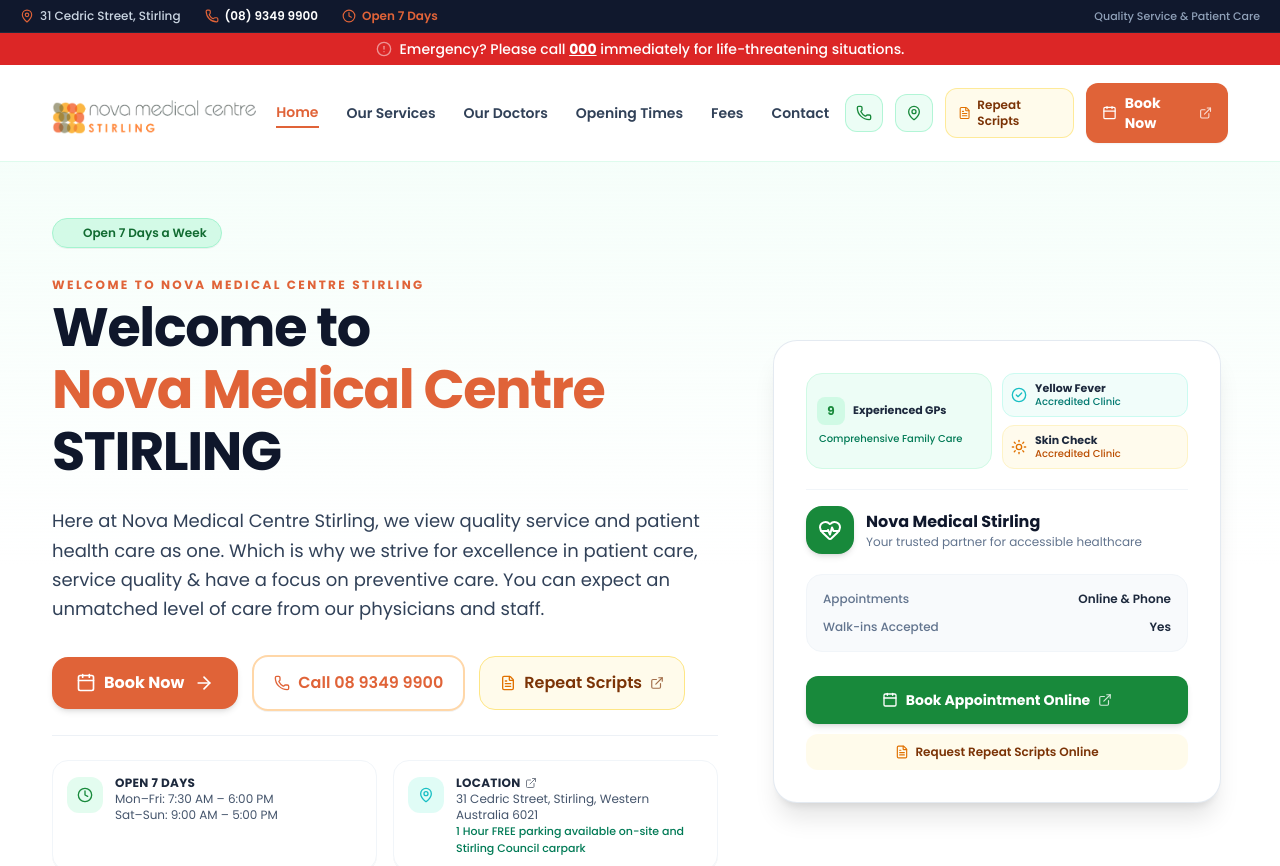
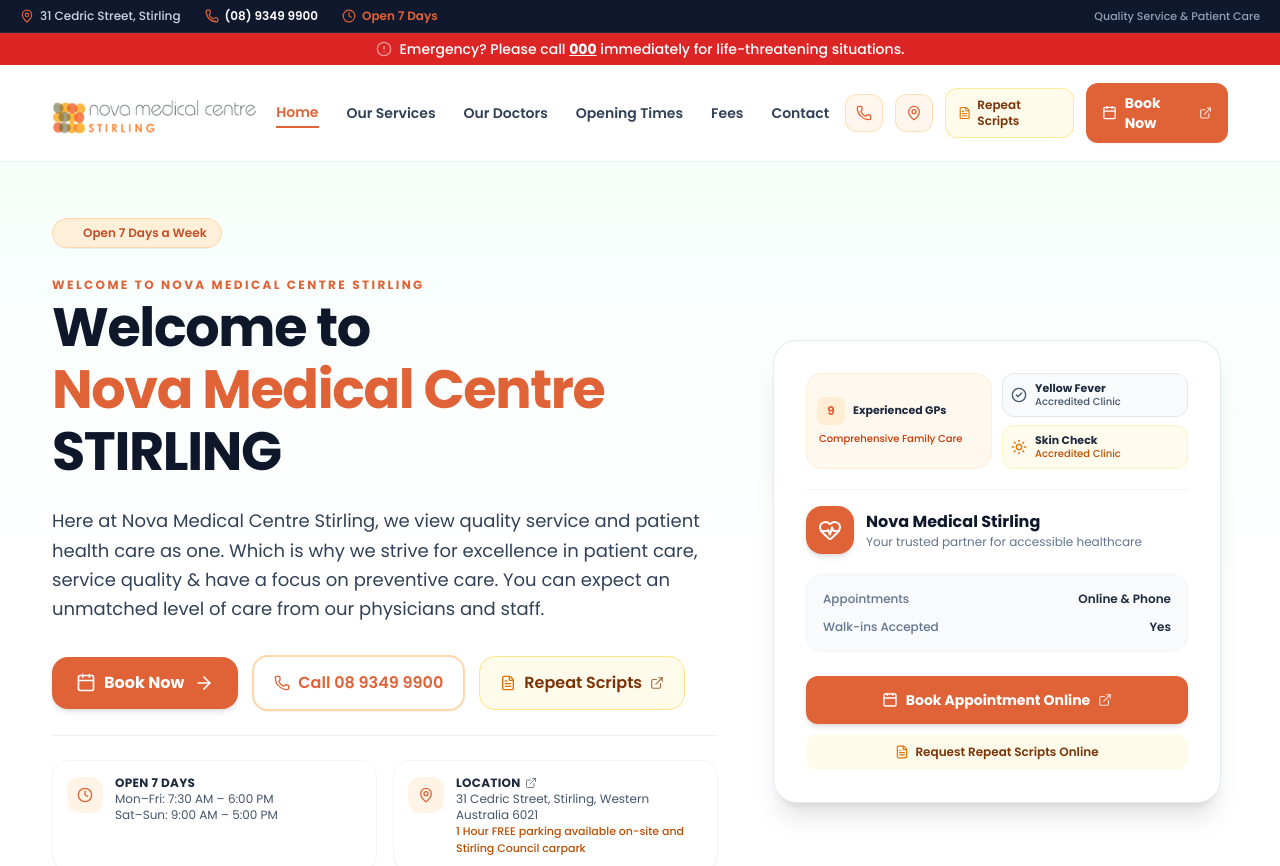
Before and after one commit to arrowheaddigitalagency-cmyk/novamedical, a Next.js app: page / in a window 1280 px wide. Shown: the top 866 px of the page. Built offline with nearby package versions, Linux system fonts and the light colour scheme.

Commit message:
Remove remaining green background & icon styles from header/hero and ensure strict single line layout

```diff
--- a/src/components/layout/Header.tsx
+++ b/src/components/layout/Header.tsx
@@ -98,7 +98,7 @@ export default function Header() {
               {/* Phone Icon Button ONLY */}
               <a
                 href={`tel:${CLINIC_INFO.phone.replace(/\s+/g, "")}`}
-                className="p-2.5 bg-emerald-50 hover:bg-emerald-100 text-[#18893B] rounded-xl border border-emerald-200/80 transition-colors group relative"
+                className="p-2.5 bg-orange-50 hover:bg-orange-100 text-[#E06338] rounded-xl border border-orange-200/80 transition-colors group relative"
                 title={`Call ${CLINIC_INFO.phone}`}
                 aria-label={`Call ${CLINIC_INFO.phone}`}
               >
@@ -110,7 +110,7 @@ export default function Header() {
                 href={CLINIC_INFO.googleMapsUrl}
                 target="_blank"
                 rel="noopener noreferrer"
-                className="p-2.5 bg-emerald-50 hover:bg-emerald-100 text-[#18893B] rounded-xl border border-emerald-200/80 transition-colors group relative"
+                className="p-2.5 bg-orange-50 hover:bg-orange-100 text-[#E06338] rounded-xl border border-orange-200/80 transition-colors group relative"
                 title="31 Cedric Street, Stirling, Western Australia 6021 (Open Google Maps)"
                 aria-label="31 Cedric Street, Stirling, Western Australia 6021 (Open Google Maps)"
               >
@@ -155,7 +155,7 @@ export default function Header() {
 
               <a
                 href={`tel:${CLINIC_INFO.phone.replace(/\s+/g, "")}`}
-                className="p-2 sm:p-2.5 bg-emerald-50 text-[#18893B] rounded-xl hover:bg-emerald-100 transition-colors"
+                className="p-2 sm:p-2.5 bg-orange-50 text-[#E06338] rounded-xl hover:bg-orange-100 transition-colors"
                 aria-label="Call clinic"
               >
                 <Phone className="w-5 h-5" />
--- a/src/components/sections/HeroSection.tsx
+++ b/src/components/sections/HeroSection.tsx
@@ -26,8 +26,8 @@ export default function HeroSection() {
       <div className="max-w-[1240px] mx-auto px-4 sm:px-6 lg:px-8">
         {/* Top Status Banner */}
         <div className="flex flex-wrap items-center gap-2.5 mb-6 animate-fadeIn">
-          <span className="inline-flex items-center gap-2 px-3.5 py-1.5 rounded-full text-xs font-semibold bg-emerald-100/90 text-[#116B31] border border-emerald-200 shadow-2xs">
-            <span className="w-2 h-2 rounded-full bg-[#18893B] animate-ping" />
+          <span className="inline-flex items-center gap-2 px-3.5 py-1.5 rounded-full text-xs font-semibold bg-orange-100/90 text-[#C54E26] border border-orange-200 shadow-2xs">
+            <span className="w-2 h-2 rounded-full bg-[#E06338] animate-ping" />
             <span>{HERO_BADGES[0]}</span>
           </span>
         </div>
@@ -84,8 +84,8 @@ export default function HeroSection() {
 
             {/* Bottom Quick Chips */}
             <div className="pt-6 border-t border-slate-200/60 grid grid-cols-1 sm:grid-cols-2 gap-4">
-              <div className="flex items-start gap-3 p-3.5 bg-white/90 rounded-2xl border border-slate-100 shadow-2xs hover:border-emerald-200 transition-all">
-                <div className="p-2.5 bg-emerald-100/60 text-[#18893B] rounded-xl shrink-0 mt-0.5">
+              <div className="flex items-start gap-3 p-3.5 bg-white/90 rounded-2xl border border-slate-100 shadow-2xs hover:border-orange-200 transition-all">
+                <div className="p-2.5 bg-orange-100/60 text-[#E06338] rounded-xl shrink-0 mt-0.5">
                   <Clock className="w-4 h-4" />
                 </div>
                 <div>
@@ -105,20 +105,20 @@ export default function HeroSection() {
                 href={CLINIC_URLS.googleMapsUrl}
                 target="_blank"
                 rel="noopener noreferrer"
-                className="flex items-start gap-3 p-3.5 bg-white/90 rounded-2xl border border-slate-100 shadow-2xs hover:border-teal-200 transition-all group"
+                className="flex items-start gap-3 p-3.5 bg-white/90 rounded-2xl border border-slate-100 shadow-2xs hover:border-orange-200 transition-all group"
               >
-                <div className="p-2.5 bg-teal-100/60 text-[#19BFC4] rounded-xl shrink-0 mt-0.5">
+                <div className="p-2.5 bg-orange-100/60 text-[#E06338] rounded-xl shrink-0 mt-0.5">
                   <MapPin className="w-4 h-4" />
                 </div>
                 <div>
-                  <span className="text-xs font-bold text-slate-800 uppercase tracking-wide block flex items-center gap-1 group-hover:text-[#18893B]">
+                  <span className="text-xs font-bold text-slate-800 uppercase tracking-wide block flex items-center gap-1 group-hover:text-[#E06338]">
                     <span>Location</span>
                     <ExternalLink className="w-3 h-3 opacity-60" />
                   </span>
                   <span className="text-xs text-slate-600 block">
                     {CLINIC_INFO.shortAddress}
                   </span>
-                  <span className="text-[11px] text-emerald-700 font-medium block">
+                  <span className="text-[11px] text-amber-700 font-medium block">
                     {CLINIC_INFO.parking}
                   </span>
                 </div>
@@ -131,22 +131,22 @@ export default function HeroSection() {
             <div className="w-full max-w-md bg-white p-6 sm:p-8 rounded-3xl border border-slate-200/90 shadow-xl space-y-5">
               {/* Integrated Top Highlights Bar */}
               <div className="grid grid-cols-2 gap-2.5">
-                <div className="bg-emerald-50/90 p-2.5 rounded-2xl border border-emerald-100 flex flex-col justify-center gap-1.5 h-full">
+                <div className="bg-orange-50/90 p-2.5 rounded-2xl border border-orange-100 flex flex-col justify-center gap-1.5 h-full">
                   <div className="flex items-center gap-2">
-                    <div className="w-7 h-7 rounded-lg bg-emerald-100 text-[#18893B] flex items-center justify-center font-bold text-xs shrink-0">
+                    <div className="w-7 h-7 rounded-lg bg-orange-100 text-[#E06338] flex items-center justify-center font-bold text-xs shrink-0">
                       {DOCTORS.length}
                     </div>
                     <p className="font-bold text-slate-800 text-[11px] leading-tight">Experienced GPs</p>
                   </div>
-                  <p className="text-[10px] text-emerald-700 font-medium pl-0.5">Comprehensive Family Care</p>
+                  <p className="text-[10px] text-orange-700 font-medium pl-0.5">Comprehensive Family Care</p>
                 </div>
 
                 <div className="space-y-2">
-                  <div className="bg-teal-50/90 p-2 rounded-xl border border-teal-100 flex items-center gap-2">
-                    <CheckCircle2 className="w-4 h-4 text-[#19BFC4] shrink-0" />
+                  <div className="bg-slate-50/90 p-2 rounded-xl border border-slate-200 flex items-center gap-2">
+                    <CheckCircle2 className="w-4 h-4 text-slate-600 shrink-0" />
                     <div>
                       <p className="font-bold text-slate-800 text-[11px] leading-tight">Yellow Fever</p>
-                      <p className="text-[10px] text-teal-700 font-medium leading-tight">Accredited Clinic</p>
+                      <p className="text-[10px] text-slate-600 font-medium leading-tight">Accredited Clinic</p>
                     </div>
                   </div>
 
@@ -162,7 +162,7 @@ export default function HeroSection() {
 
               {/* Brand Header */}
               <div className="flex items-center gap-3 border-t border-slate-100 pt-4">
-                <div className="w-12 h-12 rounded-2xl bg-[#18893B] text-white flex items-center justify-center font-bold shadow-md shrink-0">
+                <div className="w-12 h-12 rounded-2xl bg-[#E06338] text-white flex items-center justify-center font-bold shadow-md shrink-0">
                   <HeartPulse className="w-6 h-6" />
                 </div>
                 <div>
@@ -193,7 +193,7 @@ export default function HeroSection() {
                   href={CLINIC_URLS.bookingUrl}
                   target="_blank"
                   rel="noopener noreferrer"
-                  className="w-full py-3.5 bg-[#18893B] hover:bg-[#116B31] text-white font-bold rounded-xl text-sm transition-all shadow-md flex items-center justify-center gap-2"
+                  className="w-full py-3.5 bg-[#E06338] hover:bg-[#C54E26] text-white font-bold rounded-xl text-sm transition-all shadow-md flex items-center justify-center gap-2"
                 >
                   <Calendar className="w-4 h-4" />
                   <span>Book Appointment Online</span>
```
